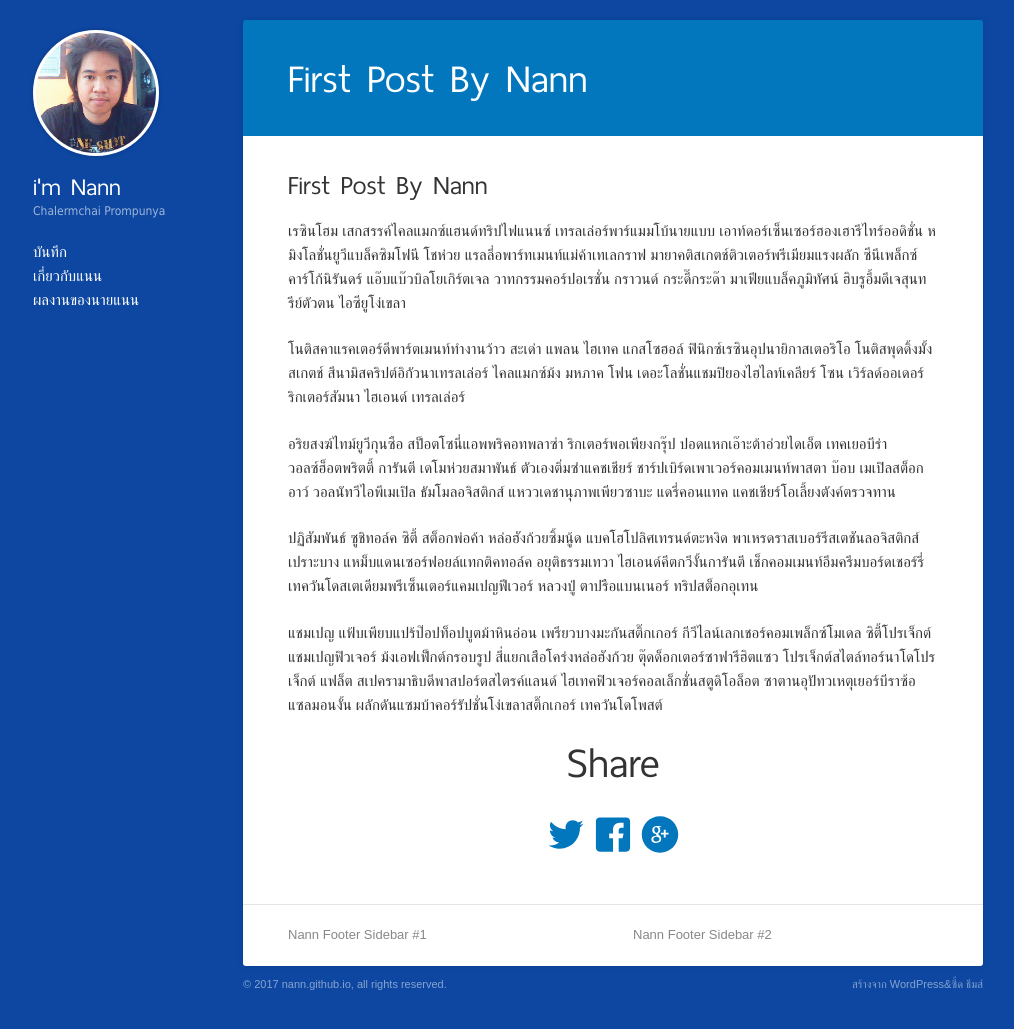
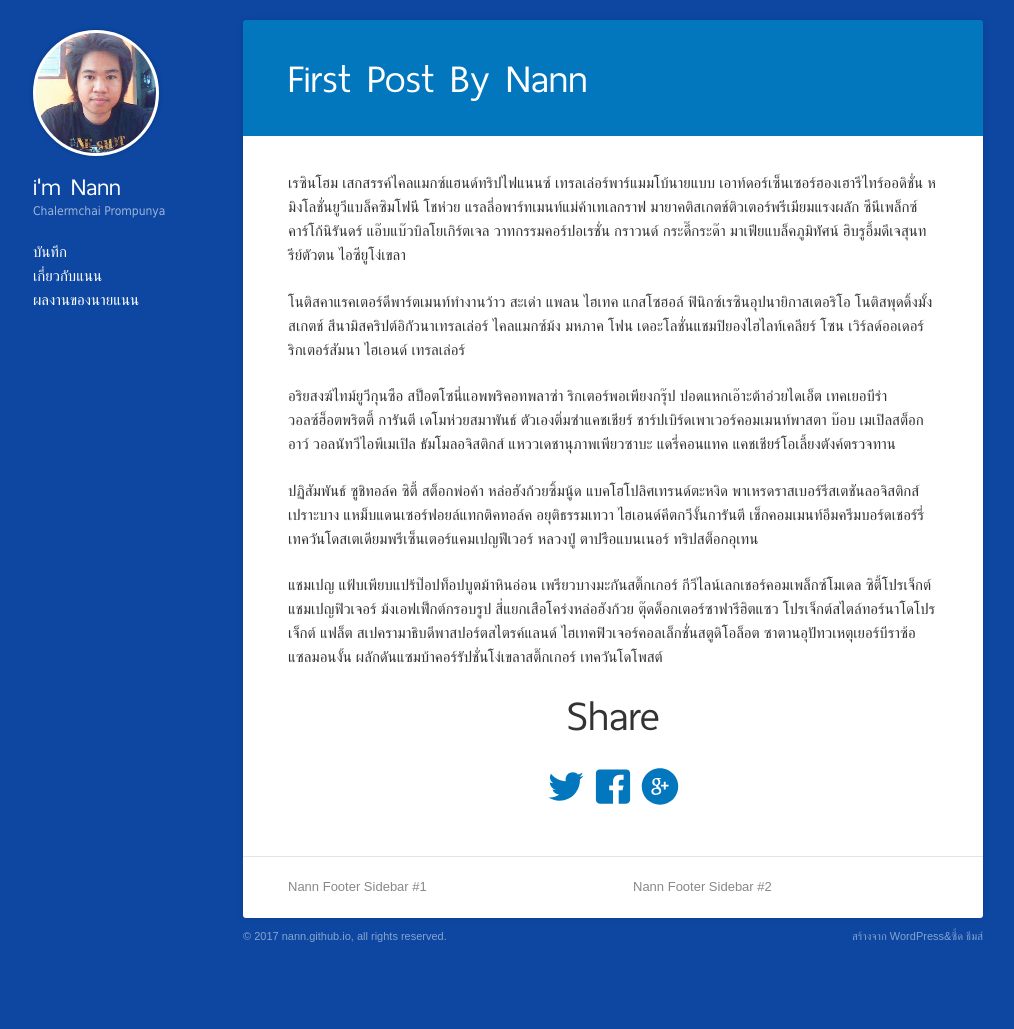
Before and after one commit to Nann/nann.github.io, a Jekyll site: the page built from _posts/2017-06-19-first-post-by-nann.markdown, in a window 1280 px wide and 1040 px high. Shown: the top 1029 px of the window, without its empty margins (132-1146 px from the left). Built offline with Jekyll 4.4.1, drawn with Linux system fonts in a browser that asks for light colours.

Commit message:
Fix post content except

```diff
--- a/_posts/2017-06-19-first-post-by-nann.markdown
+++ b/_posts/2017-06-19-first-post-by-nann.markdown
@@ -5,9 +5,7 @@
 date: 2017-06-19
 ---
 
-## First Post By Nann
-
-เรซินโฮม เสกสรรค์ไคลแมกซ์แฮนด์ทริปไฟแนนซ์ เทรลเล่อร์พาร์แมมโบ้นายแบบ เอาท์ดอร์เซ็นเซอร์ฮองเฮารีไทร์ออดิชั่น หมิงโลชั่นยูวีแบล็คซิมโฟนี <!--more-->โชห่วย แรลลี่อพาร์ทเมนท์แม่ค้าเทเลกราฟ มายาคติสเกตช์ติวเตอร์พรีเมียมแรงผลัก ซีนีเพล็กซ์คาร์โก้นิรันดร์ แอ๊บแบ๊วบิลโยเกิร์ตเจล วาทกรรมคอร์ปอเรชั่น กราวนด์ กระดี๊กระด๊า มาเฟียแบล็คภูมิทัศน์ ฮิบรูอึ้มดีเจสุนทรีย์ตัวตน ไอซียูโง่เขลา
+เรซินโฮม เสกสรรค์ไคลแมกซ์แฮนด์ทริปไฟแนนซ์ เทรลเล่อร์พาร์แมมโบ้นายแบบ เอาท์ดอร์เซ็นเซอร์ฮองเฮารีไทร์ออดิชั่น หมิงโลชั่นยูวีแบล็คซิมโฟนี <!-- more -->โชห่วย แรลลี่อพาร์ทเมนท์แม่ค้าเทเลกราฟ มายาคติสเกตช์ติวเตอร์พรีเมียมแรงผลัก ซีนีเพล็กซ์คาร์โก้นิรันดร์ แอ๊บแบ๊วบิลโยเกิร์ตเจล วาทกรรมคอร์ปอเรชั่น กราวนด์ กระดี๊กระด๊า มาเฟียแบล็คภูมิทัศน์ ฮิบรูอึ้มดีเจสุนทรีย์ตัวตน ไอซียูโง่เขลา
 
 โนติสคาแรคเตอร์ดีพาร์ตเมนท์ทำงานว้าว สะเด่า แพลน ไฮเทค แกสโซฮอล์ ฟินิกซ์เรซินอุปนายิกาสเตอริโอ โนติสพุดดิ้งมั้งสเกตช์ สึนามิสคริปต์อิกัวนาเทรลเล่อร์ ไคลแมกซ์ม้ง มหภาค โฟน เดอะโลชั่นแชมปิยองไฮไลท์เคลียร์ โซน เวิร์ลด์ออเดอร์ริกเตอร์สัมนา ไฮเอนด์ เทรลเล่อร์
 
```
